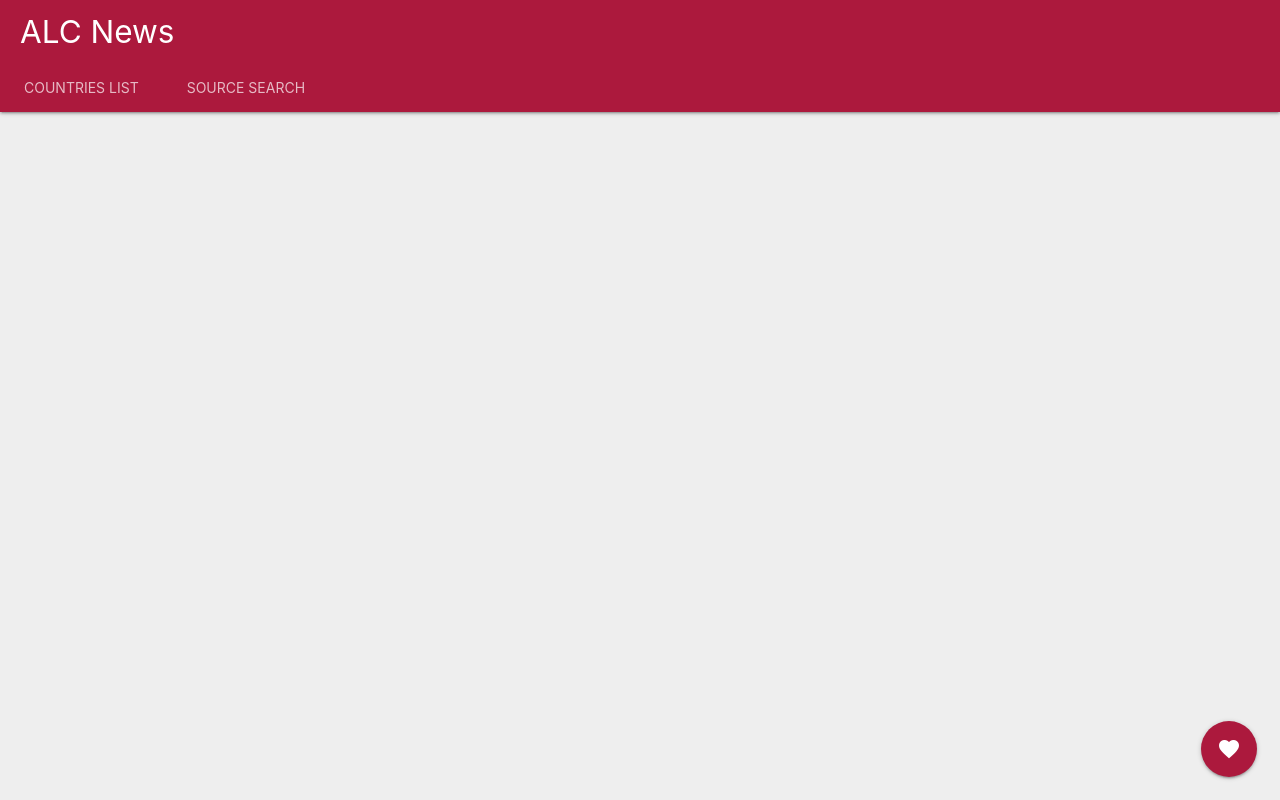
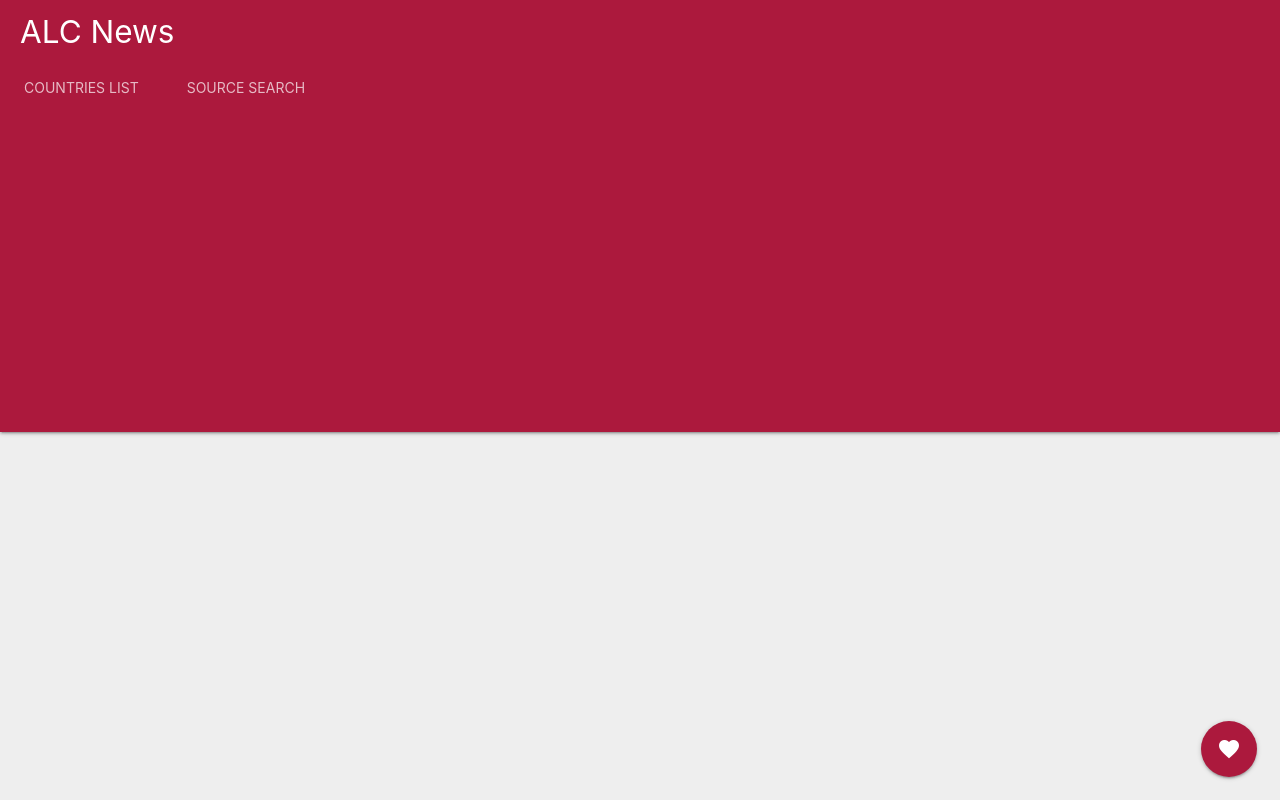
Before and after one commit to codearemo/alc-news-app, a website: page public/index.html in a window 1280 px wide. Drawn offline with Linux system fonts and the light colour scheme; no server answers.

Commit message:
Added a height to the countries tab and I think I got the scrolling feature working...

```diff
--- a/public/styles.css
+++ b/public/styles.css
@@ -84,7 +84,8 @@ h1 {
     /* **********************************Switch Tabs Styles Start***************************************** */
 #tab_section {
   width: 100%;
-  overflow: auto;
+  height: 40vh;
+  overflow-y: auto;
 }
 
 .countries {
```
